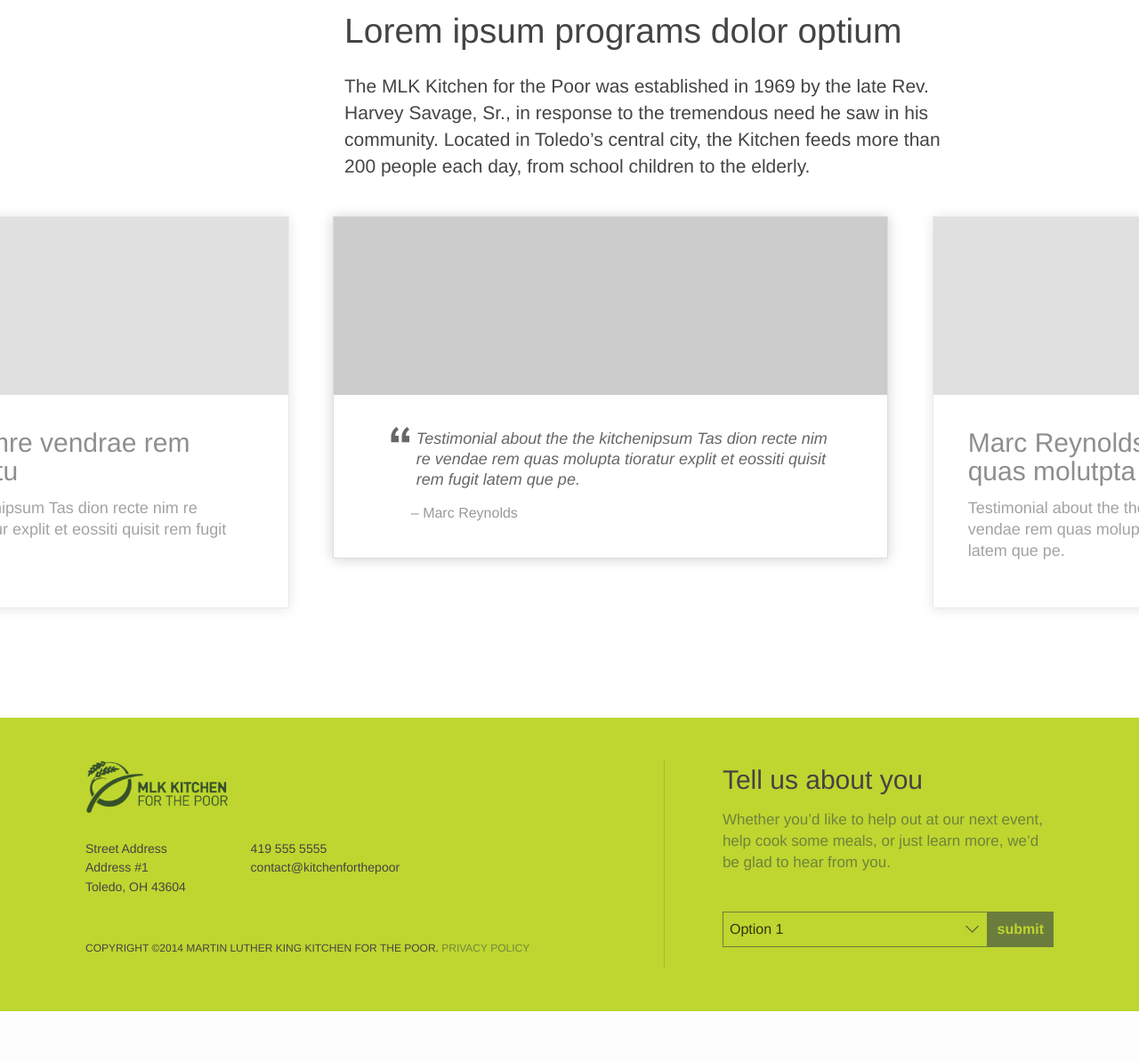
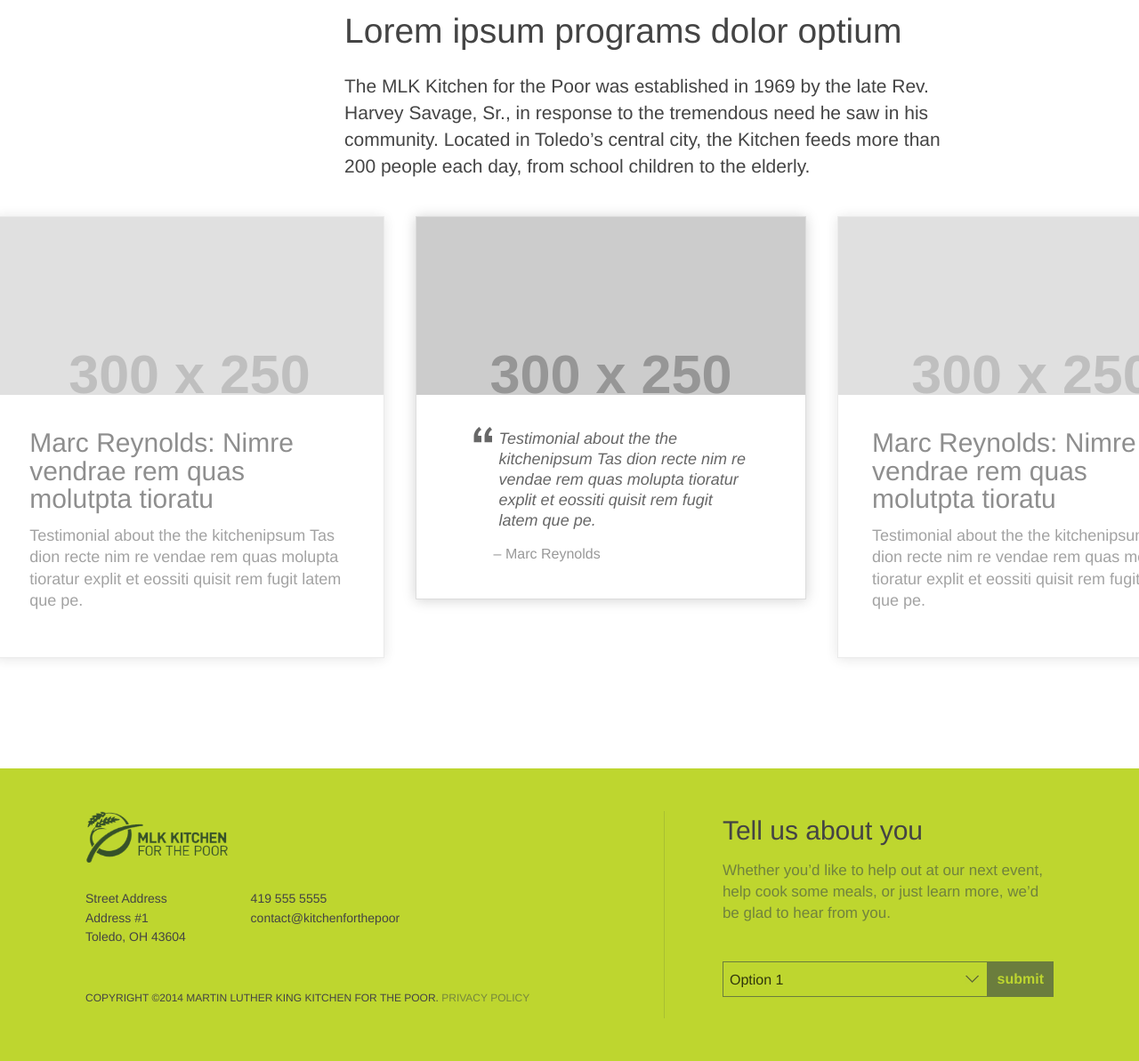
Before and after one commit to scottdeca/mlkk, a PHP site: page /subpage.php in a window 1280 px wide. Shown: the part 3957-5150 px from the top of the page at 89% size. Before the commit the page ends 5094 px from the top, so only its background shows below. Run offline with PHP 8.4, Linux system fonts and the light colour scheme; grey boxes labelled with a size stand in for pictures from a placeholder-image service; some libraries are stand-ins or nearby versions.

Commit message:
Better proportions on testimonial slides

```diff
--- a/css/app.css
+++ b/css/app.css
@@ -810,7 +810,8 @@ input[type="submit"] {
     float: left;
     display: block;
     margin-right: 3.57866%;
-    width: 87.05267%; }
+    width: 61.158%;
+    margin-left: 12.94733%; }
     .testimonial-widget .sy-box .sy-slides-wrap:last-child {
       margin-right: 0; } }
 .testimonial-widget .sy-box .sy-slides-crop {
--- a/css/vendor/slippry-testimonials.scss
+++ b/css/vendor/slippry-testimonials.scss
@@ -7,7 +7,11 @@
 
 @media only screen and (min-width: 401px) {
   .testimonial-widget .sy-box .sy-slides-wrap {
-    @include span-columns(7 of 8);
+    @include span-columns(5 of 8);
+    @include shift(1);
+    //min-width: 400px;
+    //max-width: 620px;
+    //width: 60%;
     //margin-left: auto;
     //margin-right: auto;
   }
```
